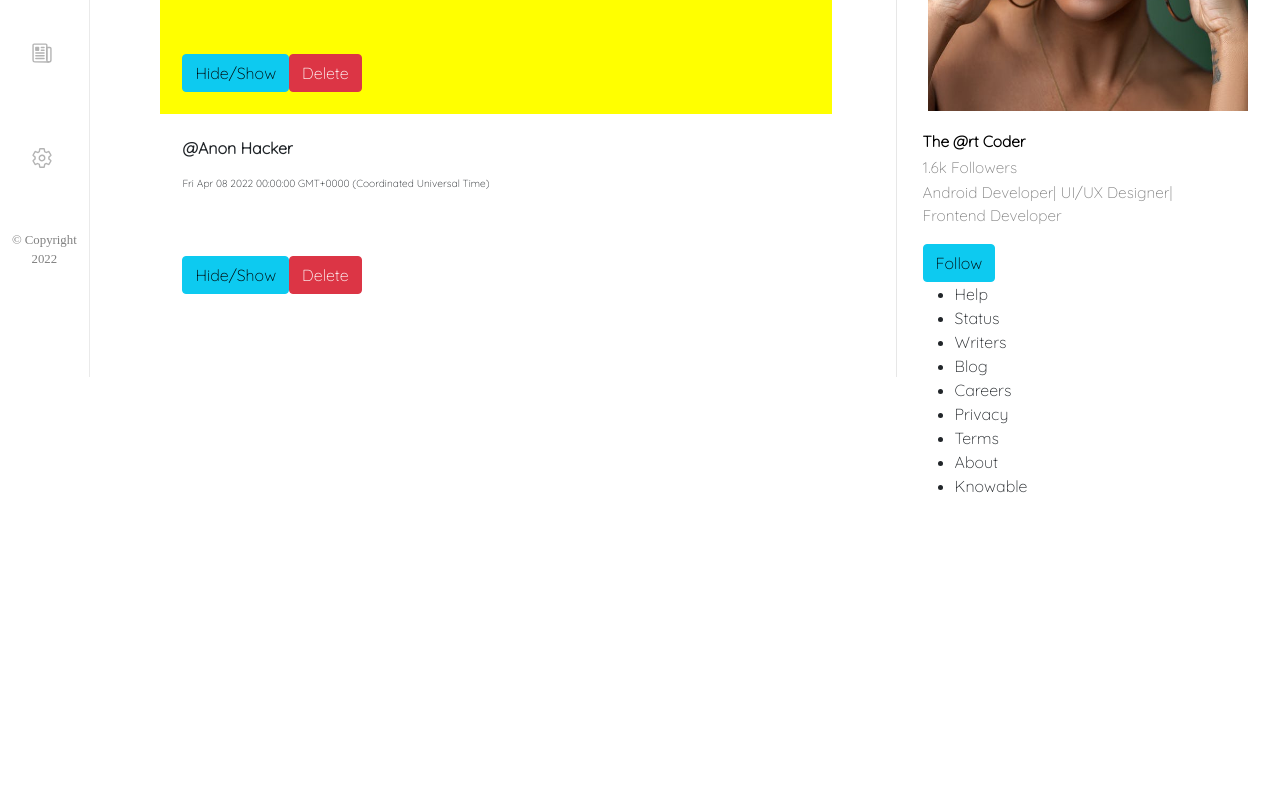
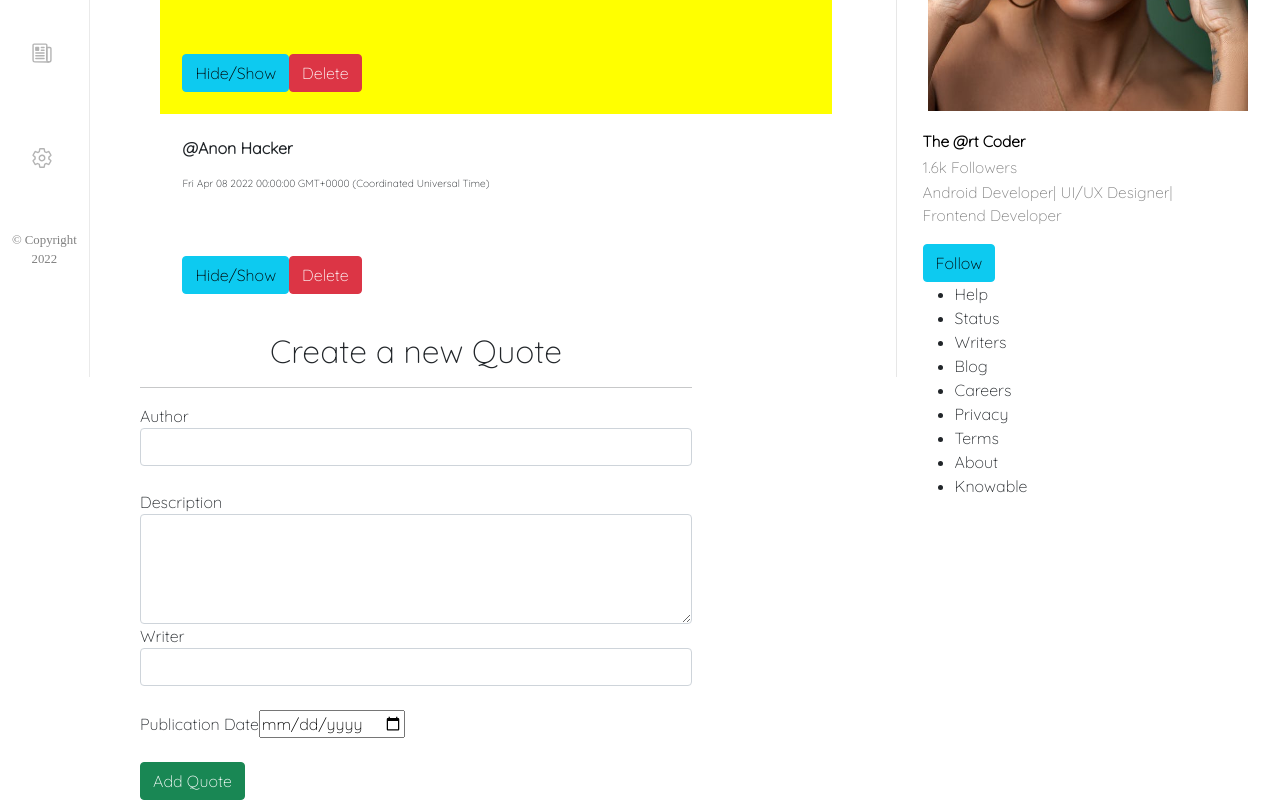
Before and after one commit to NinaWendy/QuotePad, an Angular app: page / in a window 1280 px wide. Shown: the part 423-1223 px from the top of the page. Before the commit the page ends 800 px from the top, so only its background shows below. Built offline with nearby package versions, Linux system fonts and the light colour scheme; a web font is replaced by a local one.

Commit message:
feature: add form template

```diff
--- a/src/app/app.module.ts
+++ b/src/app/app.module.ts
@@ -9,6 +9,7 @@ import { DisplayQuoteComponent } from './display-quote/display-quote.component';
 import { DetailQuoteComponent } from './detail-quote/detail-quote.component';
 import { HighlightDirective } from './highlight.directive';
 import { QuoteFormComponent } from './quote-form/quote-form.component';
+import { FormsModule } from '@angular/forms';
 
 @NgModule({
   declarations: [
@@ -22,7 +23,8 @@ import { QuoteFormComponent } from './quote-form/quote-form.component';
   ],
   imports: [
     BrowserModule,
-    AppRoutingModule
+    AppRoutingModule,
+    FormsModule
   ],
   providers: [],
   bootstrap: [AppComponent]
--- a/src/app/display-quote/display-quote.component.html
+++ b/src/app/display-quote/display-quote.component.html
@@ -34,3 +34,6 @@
   </li>
 
 </ul>
+<div class="col-md-6">
+  <app-quote-form (addQuote)="addNewQuote($event)"></app-quote-form>
+</div>
--- a/src/app/display-quote/display-quote.component.ts
+++ b/src/app/display-quote/display-quote.component.ts
@@ -36,4 +36,10 @@ export class DisplayQuoteComponent implements OnInit {
     return quoteCopy.sort((curr,next)=>next.upVote - curr.upVote
     )[0];
   }
+  addNewQuote(quote:Quote){
+    let quoteLength = this.quotes.length;
+    quote.id = quoteLength+1;
+    quote.publicationDate = new Date(quote.publicationDate)
+    this.quotes.push(quote)
+  }
 }
--- a/src/app/quote-form/quote-form.component.html
+++ b/src/app/quote-form/quote-form.component.html
@@ -1 +1,40 @@
-<p>quote-form works!</p>
+
+<div class="container-fluid">
+    <h2 class="text-center">Create a new Quote</h2>
+    <hr>
+    <form (ngSubmit)='submitQuote()' #goalForm='ngForm'>
+        <div class="form-group">
+
+            <label for="author">Author</label>
+            <input type="text" class="form-control" id="author" [(ngModel)]="newQuote.author" name="author" #author='ngModel' required>
+            <div [hidden]="author.valid || author.pristine" class="alert alert-danger">
+              <p>Author is required</p>
+            </div>
+        </div> <br>
+        <div class="form-group">
+
+            <label for="text">Description</label>
+            <textarea class="form-control" id="text" rows="4" [(ngModel)]="newQuote.text" name="text" #text="ngModel" required></textarea>
+            <div [hidden]="text.valid || text.pristine" class="alert alert-danger">
+              <p>Quote text is required</p>
+            </div>
+        </div>
+        <div class="form-group">
+
+            <label for="writer">Writer</label>
+            <input type="text" class="form-control" id="writer" [(ngModel)]="newQuote.writer" name="writer" #writer='ngModel' required>
+            <div [hidden]="writer.valid || writer.pristine" class="alert alert-danger">
+              <p>Writer is required</p>
+            </div>
+        </div> <br>
+        <div class="form-group">
+
+            <label for="publicationDate">Publication Date</label>
+            <input type='date' id="publicationDate" [(ngModel)]="newQuote.publicationDate" name="publicationDate" #publicationDate="ngModel" required>
+            <div [hidden]="publicationDate.valid || publicationDate.pristine" class="alert alert-danger">
+              <p>Date is required</p>
+            </div>
+        </div> <br>
+        <button type="submit" class="btn btn-success">Add Quote</button>
+    </form>
+  </div>
```
